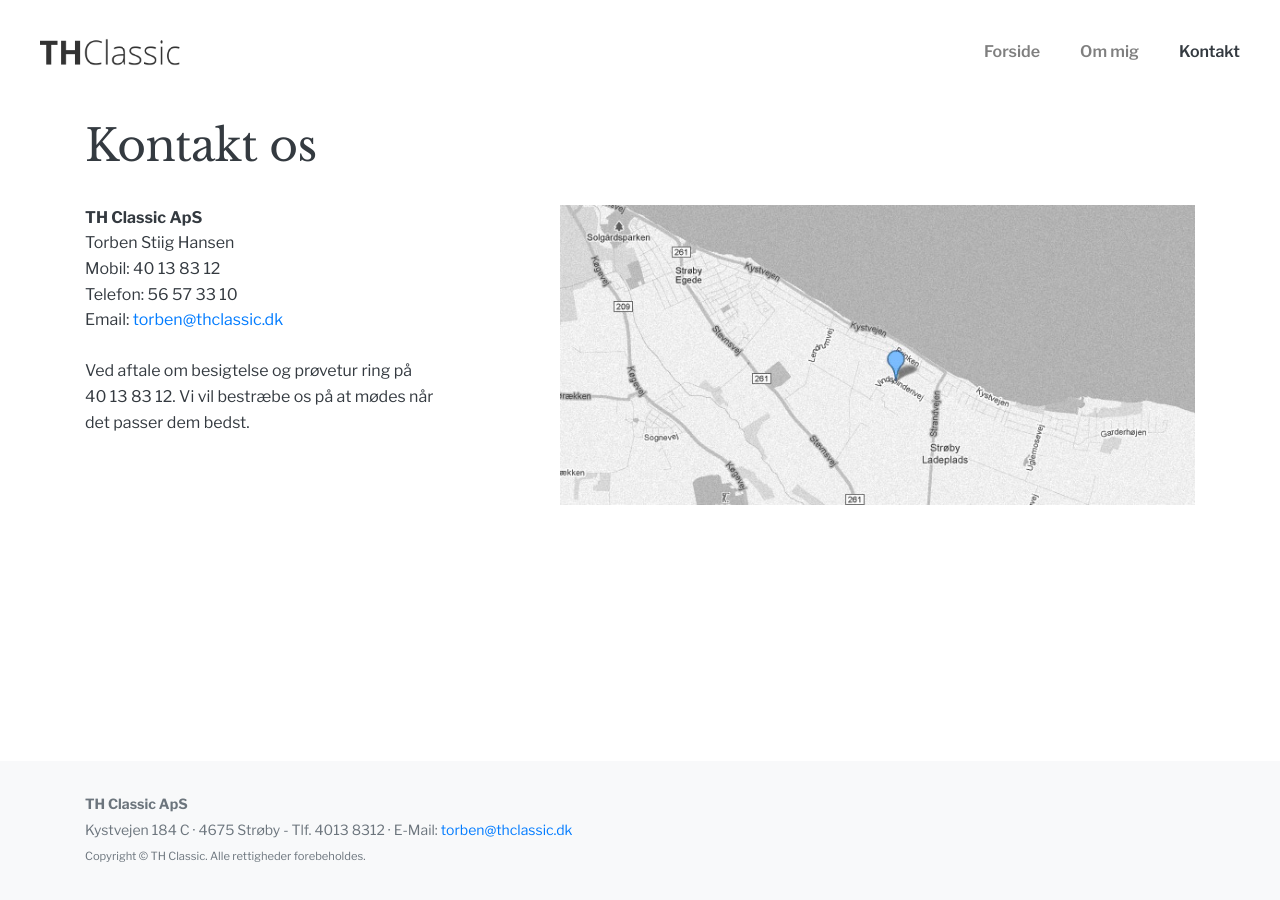
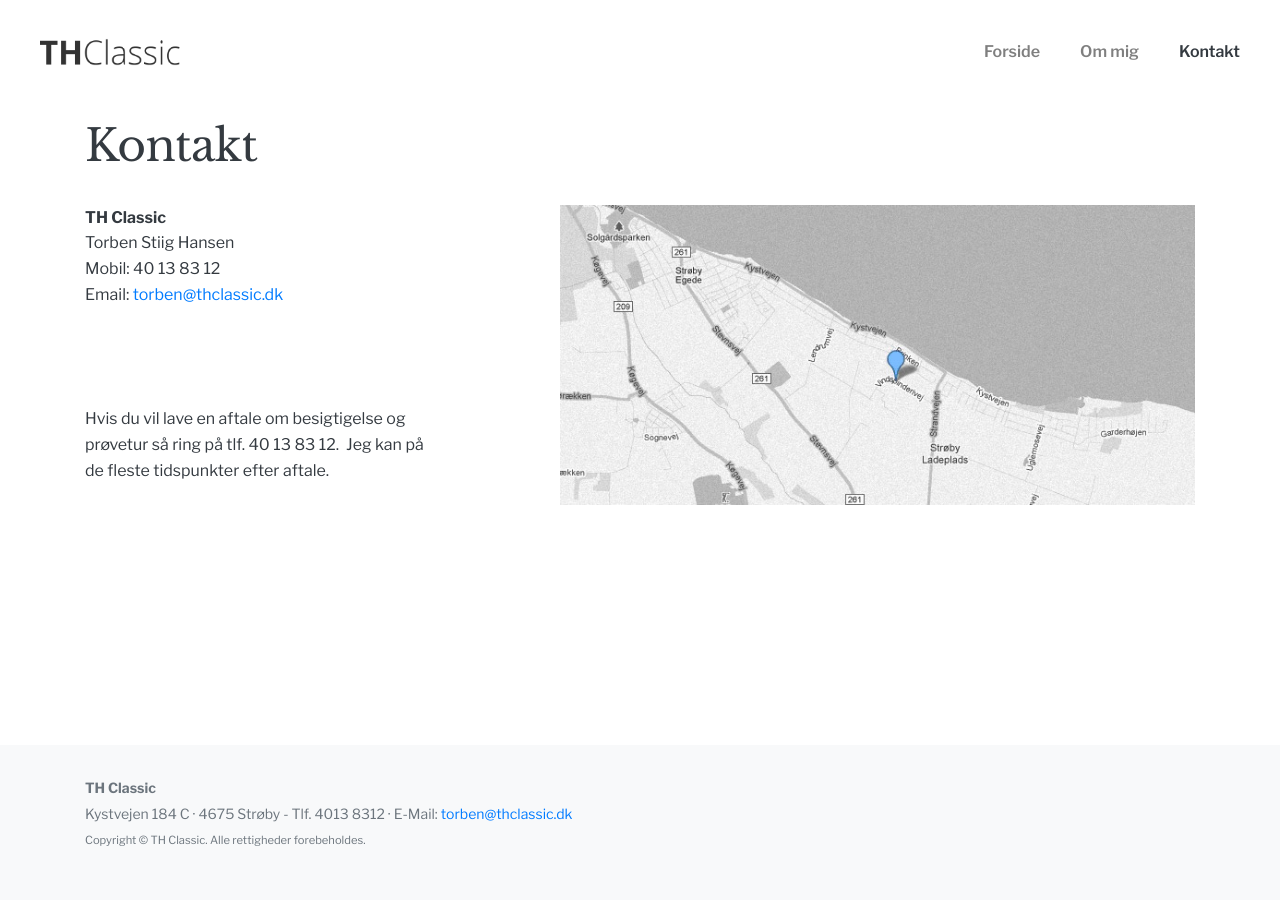
Before and after one commit to aakjaer/thclassic, a Jekyll site: the page built from kontakt/index.html, in a window 1280 px wide. Built offline with Jekyll 4.4.1, drawn with Linux system fonts in a browser that asks for light colours.

Commit message:
Updated 2 files via CloudCannon

```diff
--- a/_layouts/default.html
+++ b/_layouts/default.html
@@ -8,7 +8,7 @@
 
     <meta name="description" content="" />
     <link rel="stylesheet" href="https://stackpath.bootstrapcdn.com/bootstrap/4.4.1/css/bootstrap.min.css" integrity="sha384-Vkoo8x4CGsO3+Hhxv8T/Q5PaXtkKtu6ug5TOeNV6gBiFeWPGFN9MuhOf23Q9Ifjh" crossorigin="anonymous" />
-    <link rel="stylesheet" href="/assets/css/main.css" type="text/css" media="screen"  />
+    <link rel="stylesheet" href="/assets/css/main.css" type="text/css" media="screen" />
     <link href="https://fonts.googleapis.com/css2?family=Libre+Baskerville:wght@400&family=Libre+Franklin:wght@300;400;600;700&display=swap" rel="stylesheet" />
 </head>
 
@@ -23,13 +23,13 @@
         <div class="collapse navbar-collapse" id="navbarNav">
             <ul class="navbar-nav ml-auto">
                 <li class="nav-home nav-item">
-                    <a class="nav-link editable" href="{{ site.baseurl }}/">Forside</a>
+                    <a class="nav-link editable" href="/">Forside</a>
                 </li>
                 <li class="nav-about nav-item">
-                    <a class="nav-link editable" href="{{ site.baseurl }}/om/">Om mig</a>
+                    <a class="nav-link editable" href="/om/">Om mig</a>
                 </li>
                 <li class="nav-contact nav-item">
-                    <a class="nav-link editable" href="{{ site.baseurl }}/kontakt/">Kontakt</a>
+                    <a class="nav-link editable" href="/kontakt/">Kontakt</a>
                 </li>
             </ul>
         </div>
@@ -42,9 +42,7 @@
     <footer>
         <div class="container">
             <div class="editable">
-                <strong>TH Classic ApS</strong><br />
-                Kystvejen 184 C · 4675 Strøby - Tlf. 4013 8312 · E-Mail: <a href="mailto:torben@thclassic.dk">torben@thclassic.dk</a><br />
-                <small>Copyright © TH Classic. Alle rettigheder forebeholdes.</small>
+                <p><strong>TH Classic</strong><br />Kystvejen 184 C &middot; 4675 Str&oslash;by - Tlf. 4013 8312 &middot; E-Mail: <a href="mailto:torben@thclassic.dk">torben@thclassic.dk</a><br /><small>Copyright &copy; TH Classic. Alle rettigheder forebeholdes.</small></p>
             </div>
         </div>
     </footer>
--- a/kontakt/index.html
+++ b/kontakt/index.html
@@ -4,27 +4,26 @@ active_menu: contact
 ---
 
 <div class="intro editable">
-	<h1>Kontakt os</h1>
-</div>
+            <h1>Kontakt</h1>
+        </div>
 
 <div class="row">
 	<div class="col-md-4">
 		<address>
 			<div class="editable">
-				<strong>TH Classic ApS</strong><br />
-				Torben Stiig Hansen <br/>
-				Mobil: 40 13 83 12 <br/>
-				Telefon: 56 57 33 10 <br/>
-				Email: <a href="mailto:torben@thclassic.dk">torben@thclassic.dk</a><br/><br/p>
-
-				<p>Ved aftale om besigtelse og prøvetur ring på 40 13 83 12. Vi vil bestræbe os på at mødes når det passer dem bedst.</p>
+			    <p><strong>TH Classic </strong><br />Torben Stiig Hansen<br />Mobil: 40 13 83 12<br />Email: <a href="mailto:torben@thclassic.dk">torben@thclassic.dk</a></p>
+			    <p>&nbsp;</p>
+			    <p>&nbsp;</p>
+			    <p>Hvis du vil lave en aftale om besigtigelse og pr&oslash;vetur s&aring; ring p&aring; tlf. 40 13 83 12.&nbsp; Jeg kan p&aring; de fleste tidspunkter efter aftale.</p>
+			    <p>&nbsp;</p>
+			    <p>&nbsp;</p>
 			</div>
 		</address>
 
 	</div>
 	<div class="col-md-7 offset-md-1">
 		<div class="rounded editable">
-			<a data-toggle="tooltip" data-placement="top" title="" data-original-title="Vis adressen på Google Maps" href="https://maps.google.com/maps?q=Vindspinderivej+24,+Str%C3%B8by,+Danmark&hl=da&ie=UTF8&sll=55.402595,12.283233&sspn=0.068911,0.163593&oq=vindspi&hnear=Vindspinderivej+24,+4671+Str%C3%B8by,+Danmark&t=m&z=16" target="_blank"><img src="/assets/img/contact-map.jpg" class="img-fluid" alt="Find TH Classic på Google Maps" /></a>
+		    <p><a data-toggle="tooltip" data-placement="top" title="" data-original-title="Vis adressen på Google Maps" target="_blank" href="https://maps.google.com/maps?q=Vindspinderivej+24,+Str%C3%B8by,+Danmark&amp;hl=da&amp;ie=UTF8&amp;sll=55.402595,12.283233&amp;sspn=0.068911,0.163593&amp;oq=vindspi&amp;hnear=Vindspinderivej+24,+4671+Str%C3%B8by,+Danmark&amp;t=m&amp;z=16"><img class="img-fluid" alt="Find TH Classic på Google Maps" src="/assets/img/contact-map.jpg" /></a></p>
 		</div>
 	</div>
 </div>
```
